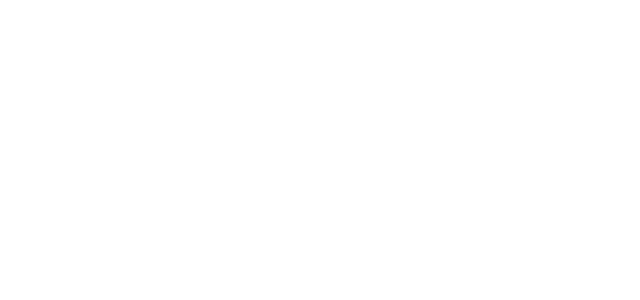
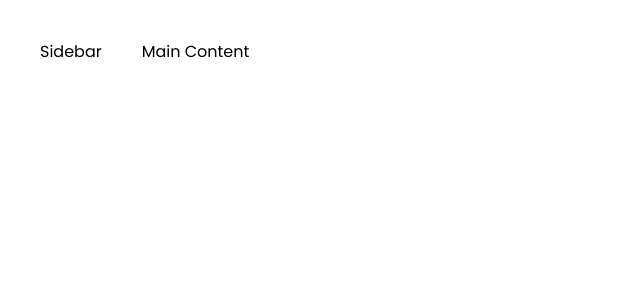
Before and after one commit to albertnanda19/AlTodo, a Next.js app: page / in a window 1280 px wide. Shown: the top 300 px of the page, without its empty margins (0-640 px from the left). Built offline with nearby package versions, Linux system fonts and the light colour scheme.

Commit message:
create theme variables and create global style component

```diff
--- a/app/layout.tsx
+++ b/app/layout.tsx
@@ -1,8 +1,7 @@
 import type { Metadata } from 'next'
-import { Inter } from 'next/font/google'
 import './globals.css'
-
-const inter = Inter({ subsets: ['latin'] })
+import Sidebar from '@/components/Sidebar'
+import GlobalStyleProvider from '@/providers/GlobalStyleProvider'
 
 export const metadata: Metadata = {
   title: 'Create Next App',
@@ -16,7 +15,12 @@ export default function RootLayout({
 }) {
   return (
     <html lang="en">
-      <body className={inter.className}>{children}</body>
+      <body>
+        <GlobalStyleProvider>
+          <Sidebar />
+          {children}
+        </GlobalStyleProvider>
+      </body>
     </html>
   )
 }
--- a/app/page.tsx
+++ b/app/page.tsx
@@ -3,7 +3,7 @@ import Image from 'next/image'
 export default function Home() {
   return (
     <main>
-
+      <h1>Main Content</h1>
     </main>
   )
 }
--- /dev/null
+++ b/context/themes.js
@@ -0,0 +1,131 @@
+const themes = [
+    {
+        name: "default",
+        colorBg: "#252525",
+        colorBg2: "#212121",
+        colorBg3: "#181818",
+        colorBg4: "#1A1A1A",
+        colorButton: "#3A3B3C",
+        colorDanger: "#fe6854",
+        colorFontPrimary: "#e5e7eb",
+        colorTextSecondary: "#B0B3B8",
+        colorTextPrimary: "#FFFFFF",
+        colorTextLight: "#f8f8f8",
+        colorbackground: "#FBFBFD",
+        colorGradient: "linear-gradient(110.42deg, #CF57A3 29.2%, #4731B6 63.56%)",
+        colorGreenDark: "#27AE60",
+        colorGreenLight: "#dbe1e8",
+        activeNavLink: "rgba(249,249,249, 0.08)",
+        activeNavLinkHover: "rgba(249,249,249, 0.03)",
+        colorPrimary: "#7263F3",
+        colorPrimary2: "#705DF2",
+        colorGreyDark: "#131313",
+        colorGrey0: "#f8f8f8",
+        colorGrey1: "#dbe1e8",
+        colorGrey2: "#b2becd",
+        colorGrey3: "#6c7983",
+        colorGrey4: "#454e56",
+        colorGrey5: "#2a2e35",
+        colorGrey6: "#12181b",
+        colorWhite: "#fff",
+        colorPrimaryGreen: "#6FCF97",
+        borderColor: "rgba(249,249,249, 0.08)",
+        borderColor2: "rgba(249,249,249, 0.08)",
+        shadow7: "1px 7px 12px rgba(8, 18, 69, 0.1)",
+        sidebarWidth: "15rem",
+        sidebarCollapsed: "5.4rem",
+        fH4: "19px",
+        fontSmall: "14px",
+        fontSmall2: "15px",
+        gridGap: "2rem",
+        padLRSm: "0 2rem",
+        colorIcons: "rgba(249,249,249, 0.35)",
+        colorIcons2: "rgba(249,249,249, 0.75)",
+        colorIcons3: "rgba(249,249,249, 0.08)",
+        colorIcons4: "rgba(0,0,0, 0.3)",
+        marLRSm: "0 1rem",
+    },
+    {
+        name: "light",
+        colorBg: "#fff",
+        colorBg2: "#F9F9F9",
+        colorBg3: "#EDEDED",
+        colorBg4: "#1A1A1A",
+        colorButton: "#3A3B3C",
+        colorDanger: "#fe6854",
+        colorTextSecondary: "#B0B3B8",
+        colorFontPrimary: "#6c7983",
+        colorTextPrimary: "#FFFFFF",
+        colorTextLight: "#f8f8f8",
+        colorbackground: "#FBFBFD",
+        colorGradient: "linear-gradient(110.42deg, #CF57A3 29.2%, #4731B6 63.56%)",
+        colorGreenDark: "#27AE60",
+        colorGreenLight: "#dbe1e8",
+        activeNavLink: "rgba(230,230,230, .87)",
+        activeNavLinkHover: "#C5C5C5",
+        colorPrimary: "#7263F3",
+        colorPrimary2: "#705DF2",
+        colorGreyDark: "#131313",
+        colorGrey0: "#f8f8f8",
+        colorGrey1: "#dbe1e8",
+        colorGrey2: "#b2becd",
+        colorGrey3: "#6c7983",
+        colorGrey4: "#454e56",
+        colorGrey5: "#2a2e35",
+        colorGrey6: "#12181b",
+        colorWhite: "#fff",
+        buttonGradient1:
+            "linear-gradient(110.42deg, rgba(107, 190, 146, 0.7) 29.2%, rgba(245, 102, 146, 0.7) 63.56%)",
+        buttonGradient2:
+            "linear-gradient(110.42deg, rgba(25, 151, 222, 0.7) 29.2%, rgba(168, 85, 247, 0.7) 63.56%)",
+        buttonGradient3:
+            "linear-gradient(110.42deg, rgba(25, 151, 222, 0.7) 29.2%, rgba(168, 85, 247, 0.7) 63.56%)",
+        buttonGradient4:
+            "linear-gradient(110.42deg, rgba(168, 85, 247, 0.7) 29.2%, rgba(245, 102, 146, 0.7) 63.56%)",
+        buttonGradient5:
+            "linear-gradient(110.42deg, rgba(25, 151, 222, 0.7) 29.2%, rgba(168, 85, 247, 0.7) 63.56%)",
+        buttonGradient6:
+            "linear-gradient(110.42deg, rgba(25, 151, 222, 0.7) 29.2%, rgba(168, 85, 247, 0.7) 63.56%)",
+        buttonGradient7:
+            "linear-gradient(110.42deg, rgba(41, 25, 222, 0.7) 29.2%, rgba(235, 87, 87, 0.7) 63.56%)",
+        buttonGradient8:
+            "linear-gradient(110.42deg, rgba(25, 151, 222, 0.7) 29.2%, rgba(168, 85, 247, 0.7) 63.56%)",
+        buttonGradient9:
+            "linear-gradient(110.42deg, rgba(226, 195, 33, 0.7) 29.2%, rgba(247, 104, 85, 0.7) 63.56%)",
+        buttonGradient10:
+            "linear-gradient(110.42deg, rgba(235, 87, 87, 0.7) 29.2%, rgba(189, 68, 166, 0.7) 53.82%, rgba(247, 85, 143, 0.1) 63.56%)",
+        buttonGradient11:
+            "linear-gradient(110.42deg, rgba(25, 151, 222, 0.7) 29.2%, rgba(168, 85, 247, 0.7) 63.56%)",
+        buttonGradient12:
+            "linear-gradient(110.42deg, rgba(226, 195, 33, 0.7) 29.2%, rgba(247, 104, 85, 0.7) 63.56%)",
+        buttonGradient13:
+            "linear-gradient(110.42deg, rgba(226, 195, 33, 0.7) 29.2%, rgba(99, 3, 255, 0.7) 63.56%)",
+        buttonGradient14:
+            "linear-gradient(110.42deg, rgba(41, 25, 222, 0.7) 29.2%, rgba(235, 87, 87, 0.7) 63.56%)",
+        borderRadiusMd: "12px",
+        borderRadiusMd2: "15px",
+        borderRadiusSm: "8px",
+        borderColor: "rgba(249,249,249, 0.08)",
+        borderColor2: "rgba(249,249,249, 0.08)",
+        shadow1: "4px 4px 84px rgba(16, 10, 86, 0.04)",
+        shadow2: "0px 48px 77px rgba(8, 18, 69, 0.07)",
+        shadow3: "0 14px 40px rgb(0 0 0 / 25%)",
+        shadow7: "0px 48px 77px rgba(8, 18, 69, 0.16)",
+        shadow5: "0px 4px 0px rgba(249,249,249, 0.35)",
+        shadow6:
+            "0px 6px 20px rgba(0, 0, 0, 0.15), 0px -3px 20px rgba(0, 0, 0, 0.1)",
+        sidebarWidth: "15rem",
+        sidebarCollapsed: "5.4rem",
+        fH4: "19px",
+        fontSmall: "14px",
+        fontSmall2: "15px",
+        gridGap: "2rem",
+        padLRSm: "0 2rem",
+        colorIcons: "#999999",
+        colorIcons2: "#181818",
+        colorIcons3: "rgba(249,249,249, 0.08)",
+        colorIcons4: "rgba(0,0,0, 0.3)",
+        marLRSm: "0 1rem",
+    },
+];
+export default themes;
--- a/package.json
+++ b/package.json
@@ -18,6 +18,7 @@
     "@types/node": "^20",
     "@types/react": "^18",
     "@types/react-dom": "^18",
+    "@types/styled-components": "^5.1.34",
     "autoprefixer": "^10.0.1",
     "postcss": "^8",
     "tailwindcss": "^3.3.0",
--- /dev/null
+++ b/providers/GlobalStyleProvider.tsx
@@ -0,0 +1,32 @@
+"use client";
+import React from "react";
+import styled from "styled-components";
+
+interface Props {
+    children: React.ReactNode;
+}
+
+function GlobalStyleProvider({ children }: Props) {
+    return <GlobalStyles>{children}</GlobalStyles>;
+}
+
+const GlobalStyles = styled.div`
+  padding: 2.5rem;
+  display: flex;
+  gap: 2.5rem;
+  height: 100%;
+  transition: all 0.3s ease-in-out;
+
+  @media screen and (max-width: 768px) {
+    padding: 1rem;
+    gap: 1rem;
+  }
+
+  .grid {
+    display: grid;
+    grid-template-columns: repeat(auto-fill, minmax(300px, 1fr));
+    gap: 1.5rem;
+  }
+`;
+
+export default GlobalStyleProvider;
```
Also changed, not shown: app/globals.css (line endings or trailing spaces), 1 other file (tests, documents, lock files or other folders).
